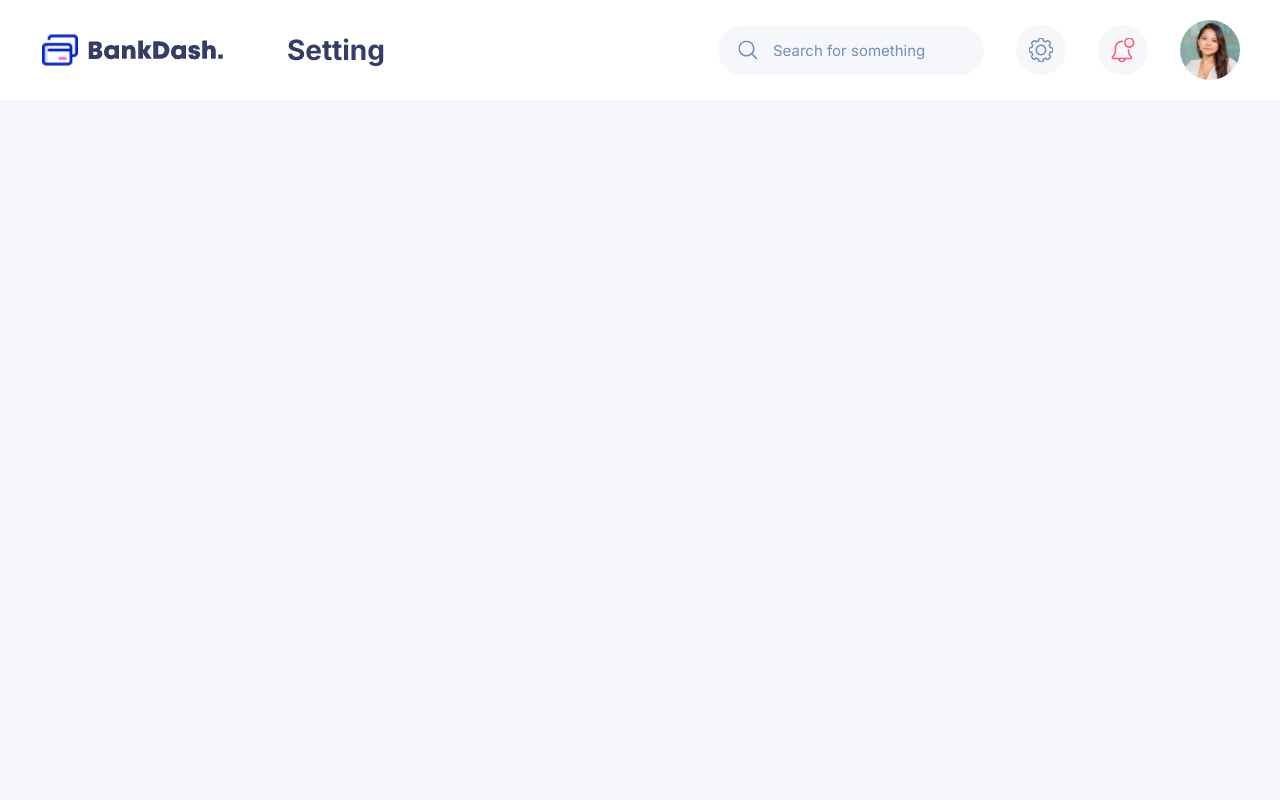
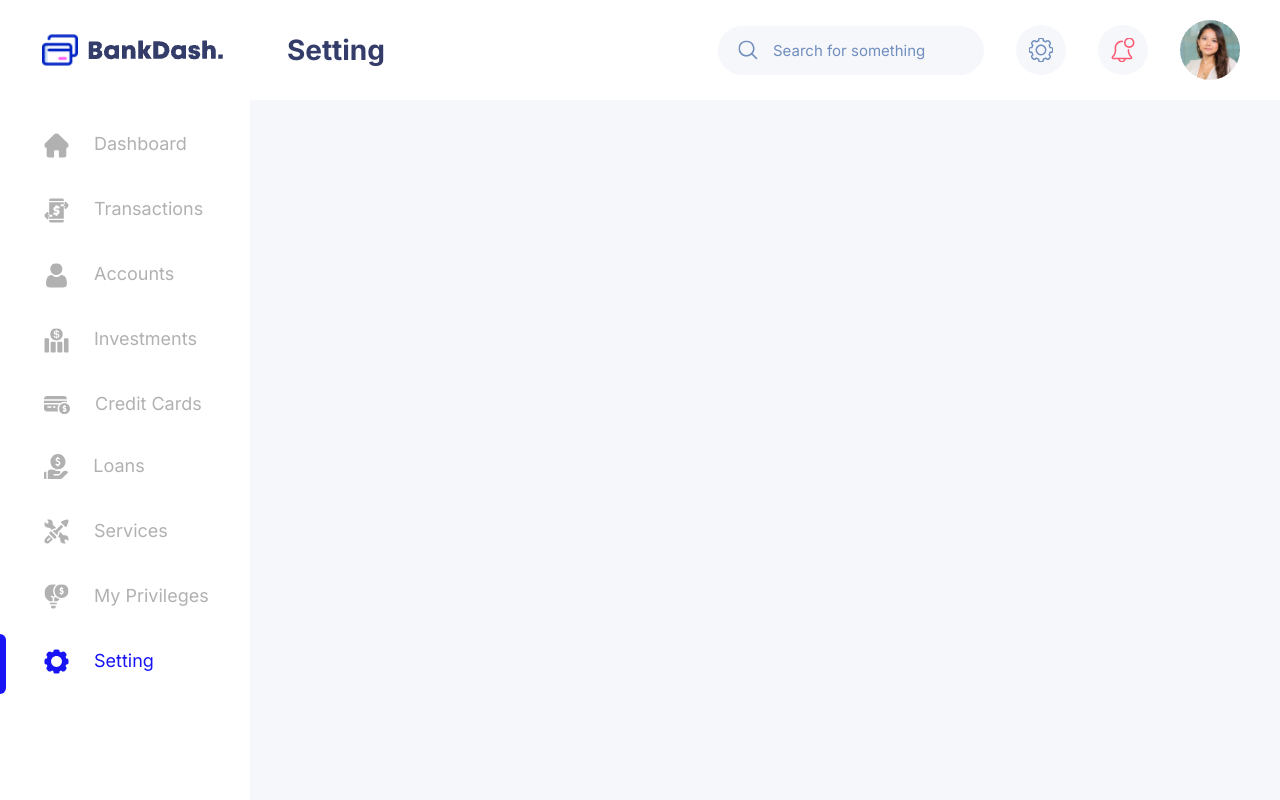
Before and after one commit to ValeriaStav/ATT-TEST-FRONT-END, a plain HTML site: page index.html in a window 1280 px wide. Drawn offline with Linux system fonts and the light colour scheme.

Commit message:
feat: add sidebar

```diff
--- a/index.html
+++ b/index.html
@@ -38,7 +38,73 @@
       </div>
     </header>
     <!-- Sidebar -->
-    <aside></aside>
+    <nav class="sidebar">
+      <ul class="menu">
+        <li class="menu-item">
+          <a href="#">
+            <img src="./assets/icons/home.svg" alt="Home icon" />Dashboard</a
+          >
+        </li>
+        <li class="menu-item">
+          <a href="#"
+            ><img
+              src="./assets/icons/transfer.svg"
+              alt="Transactions icon"
+            />Transactions</a
+          >
+        </li>
+        <li class="menu-item">
+          <a href="#"
+            ><img
+              src="./assets/icons/user.svg"
+              alt="Accounts icon"
+            />Accounts</a
+          >
+        </li>
+        <li class="menu-item">
+          <a href="#"
+            ><img
+              src="./assets/icons/investment.svg"
+              alt="Investments icon"
+            />Investments</a
+          >
+        </li>
+        <li class="menu-item">
+          <a href="#"
+            ><img
+              src="./assets/icons/credit.svg"
+              alt="Credit Cards icon"
+            />Credit Cards</a
+          >
+        </li>
+        <li class="menu-item">
+          <a href="#"
+            ><img src="./assets/icons/loan.svg" alt="Loans icon" />Loans</a
+          >
+        </li>
+        <li class="menu-item">
+          <a href="#"
+            ><img src="./assets/icons/service.svg" alt="Services" />Services</a
+          >
+        </li>
+        <li class="menu-item">
+          <a href="#"
+            ><img
+              src="./assets/icons/econometrics.svg"
+              alt="My Privileges icon"
+            />My Privileges</a
+          >
+        </li>
+        <li class="menu-item active">
+          <a href="#"
+            ><img
+              src="./assets/icons/settings active.svg"
+              alt="Setting icon"
+            />Setting</a
+          >
+        </li>
+      </ul>
+    </nav>
     <!-- Main Window -->
     <main></main>
   </body>
--- a/style.css
+++ b/style.css
@@ -6,7 +6,8 @@
     --secondary-color: #718EBF;
     --body-color: #F5F7FA;
     --background-color: #FFFFFF;
-    --text-color: #1814F3;
+    --text-color: #B1B1B1;
+    --text-active-color: #1814F3;
 }
 
 * {
@@ -14,6 +15,8 @@
     margin: 0;
     padding: 0;
     font-family: 'Inter', sans-serif;
+    font-size: 18px;
+    transition: all 0.2s ease-in-out;
 }
 
 body {
@@ -95,3 +98,53 @@ h2 {
         transform: translate(-50%, -50%);
     }
 }
+
+/* Sidebar */
+
+.sidebar {
+    width: 250px;
+    height: calc(100vh - 100px);
+    display: flex;
+    background-color: var(--background-color);
+
+}
+
+.menu {
+    margin-top: 33px;
+    list-style: none;
+    display: flex;
+    flex-direction: column;
+    gap: 40px;
+    text-wrap: nowrap;
+}
+
+.menu-item {
+    width: 100%;
+    position: relative;
+
+    a {
+        padding-left: 44px;
+        text-decoration: none;
+        color: var(--text-color);
+    }
+
+    img {
+        margin-right: 25px;
+        vertical-align: middle;
+    }
+
+    &.active a {
+        color: var(--text-active-color);
+    }
+
+    &.active:before {
+        content: "";
+        position: absolute;
+        left: 0;
+        top: -15px;
+        width: 6px;
+        height: 60px;
+        background-color: var(--text-active-color);
+        border-radius: 0 10px 10px 0;
+    }
+}
```
Also changed, not shown: assets/icons/credit.svg (added), assets/icons/econometrics.svg (added), assets/icons/home.svg (added), assets/icons/investment.svg (added), assets/icons/loan.svg (added), assets/icons/service.svg (added), assets/icons/settings active.svg (added), assets/icons/transfer.svg (added), assets/icons/user.svg (added).
